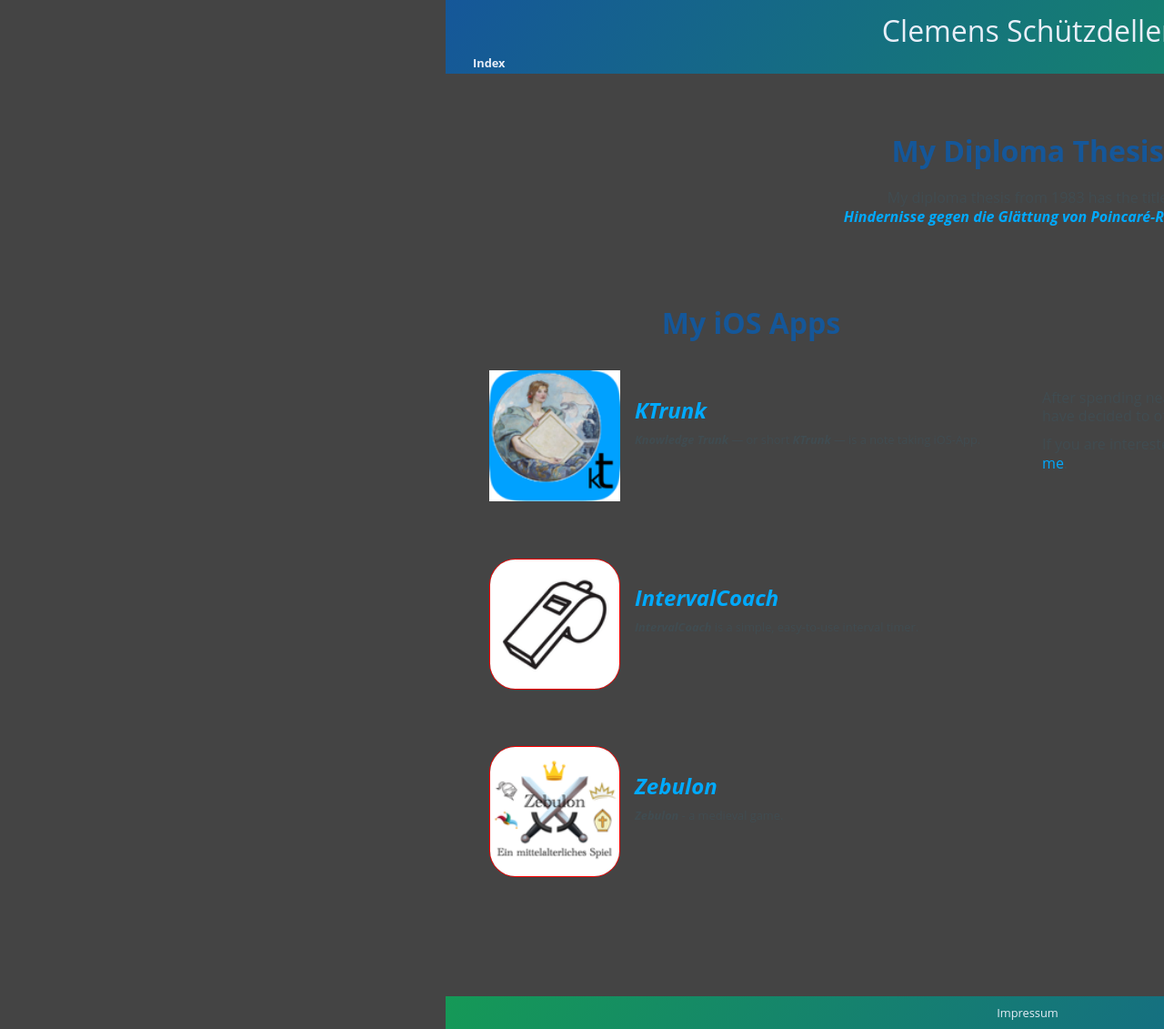
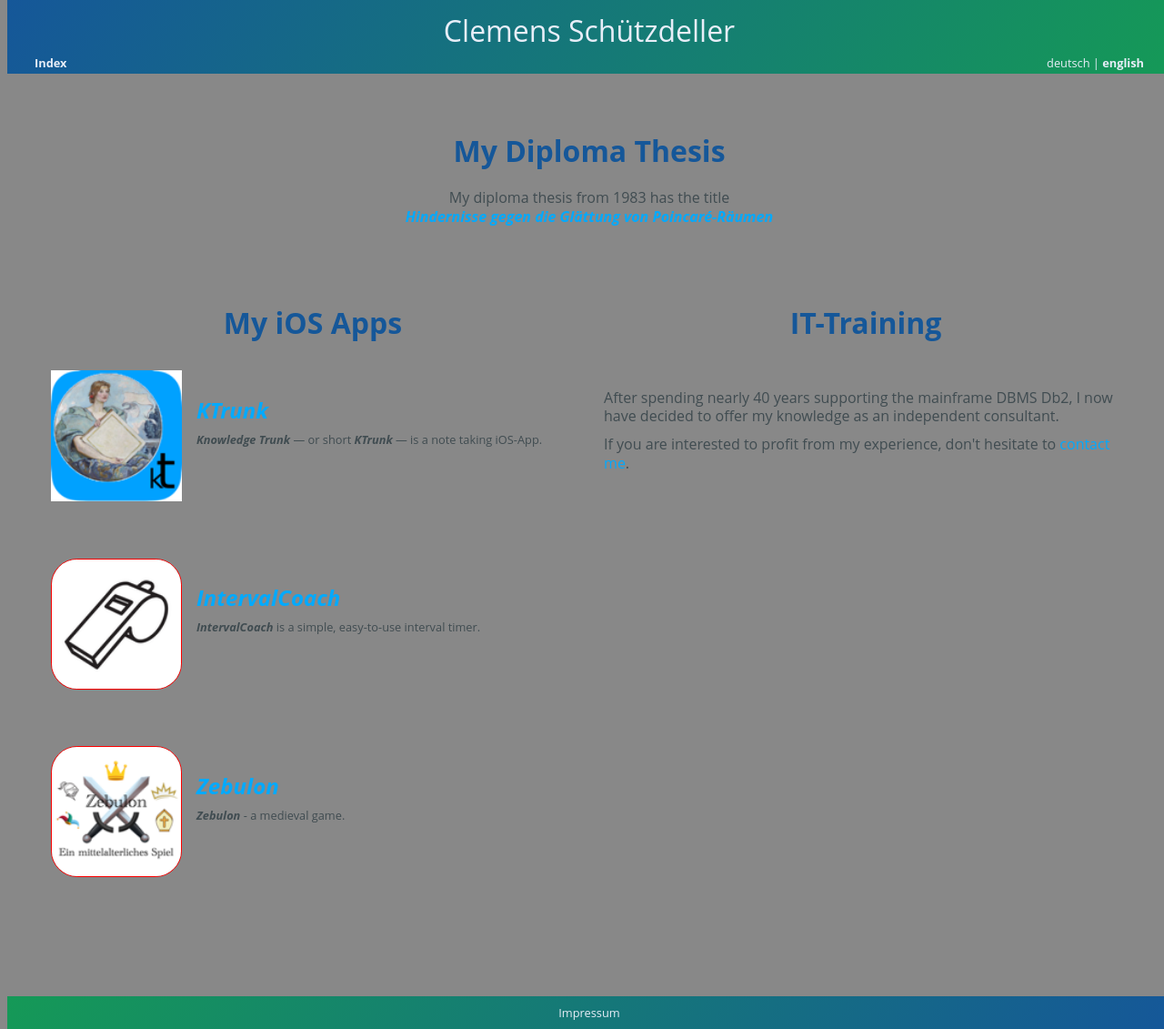
Before and after one commit to cs-LA/home, a Jekyll site: the page built from README.md, in a window 1280 px wide. Shown: the whole page at 91% size. Built offline with Jekyll 4.4.1, drawn with Linux system fonts in a browser that asks for light colours; our own code applies the rules of GitHub Pages for plain Markdown files.

Commit message:
Update default.html

```diff
--- a/_layouts/default.html
+++ b/_layouts/default.html
@@ -17,7 +17,8 @@
       }
       html {
     	margin:    0 auto;
-    	max-width: 300px;
+    	min-width: 300px;
+	              overflow-x: auto;
       }
 
       * {
@@ -60,8 +61,7 @@
         line-height: 1.3;
         color: #404c51;
         padding: 0;
-        margin: 0 auto;
-	      background-color: #444;
+	      background-color: #888;
       }
       .headerBanner {
         position: fixed;
```
